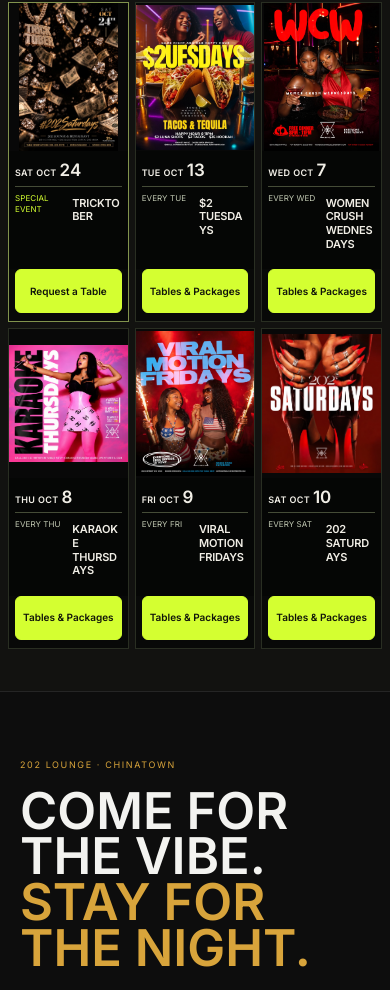
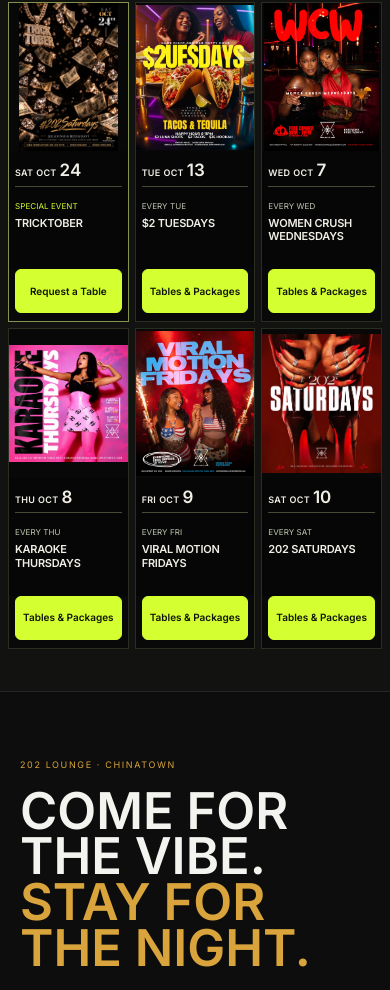
Before and after one commit to web2printusa-dev/bfp-venue-intelligence, a Next.js app: page / in a window 390 px wide. Shown: the part 858-1848 px from the top of the page. Built offline with nearby package versions, Linux system fonts and the light colour scheme; a web font is replaced by a local one.

Commit message:
Keep compact event titles together at mobile widths

```diff
--- a/app/202-content.css
+++ b/app/202-content.css
@@ -282,3 +282,5 @@
  .clubSite .clubEvents .eventTitle h3{font-size:11px}
  .clubSite .clubEvents .eventButtons .tableCta{font-size:10px}
 }
+
+.clubSite .clubEvents .eventTitle{display:block}
```
